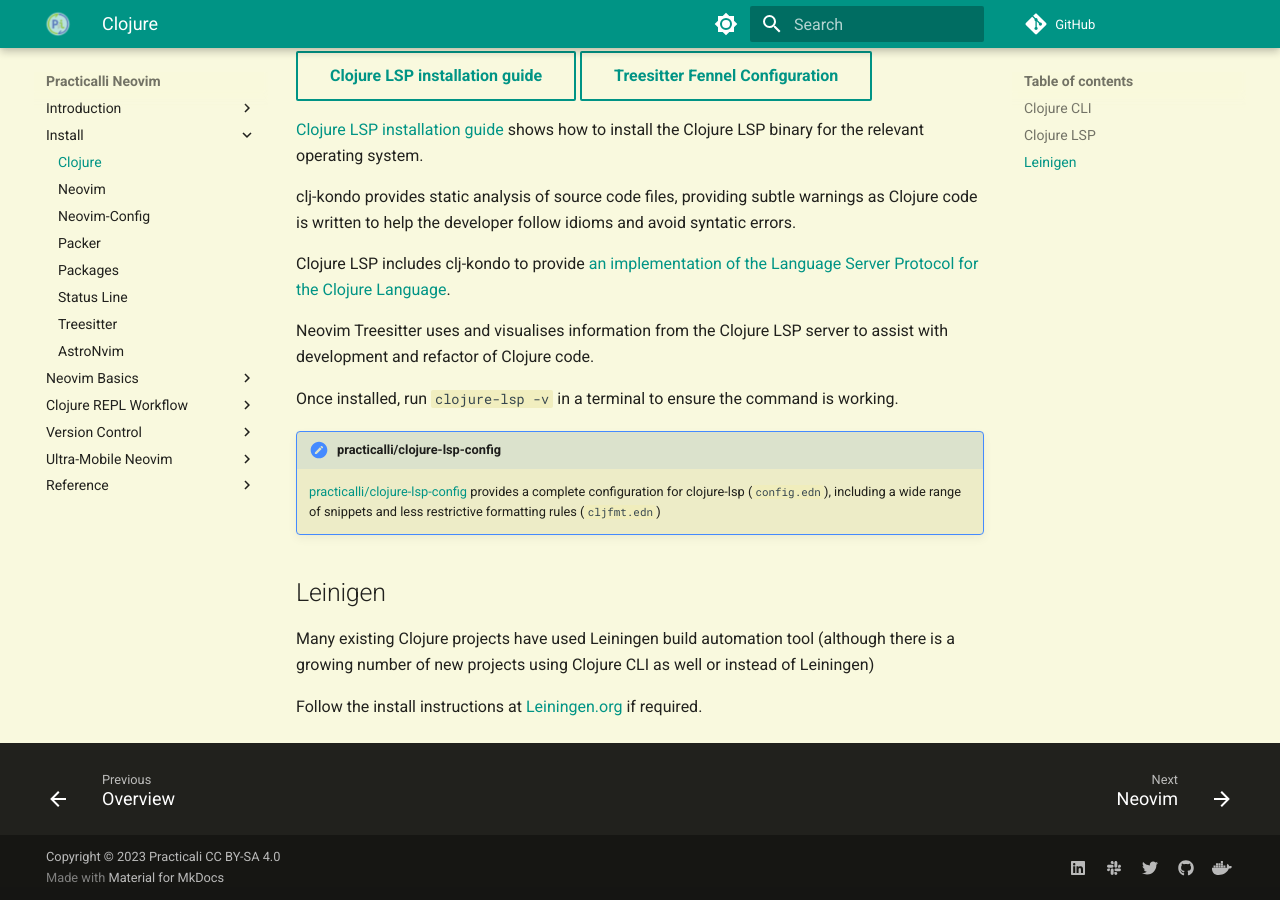
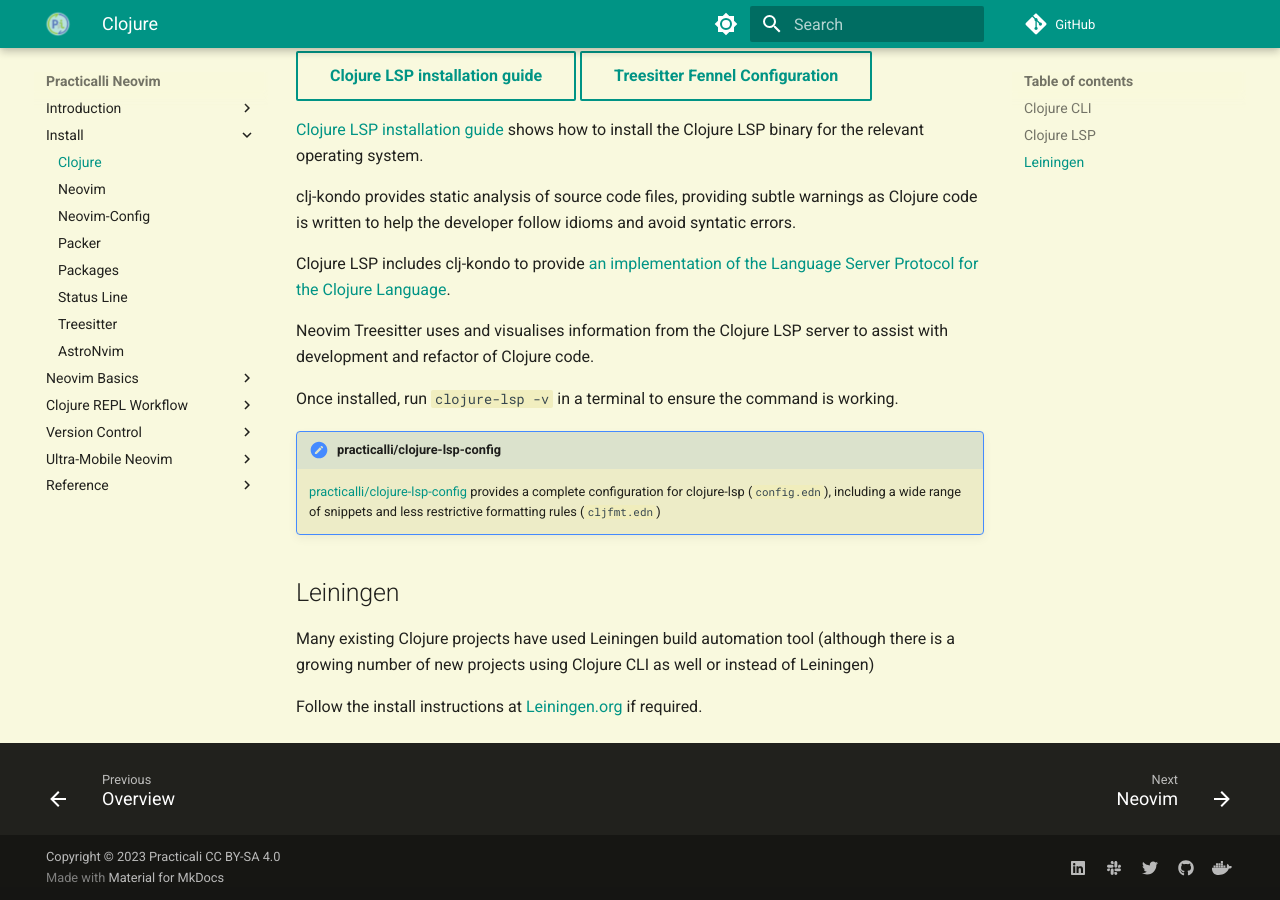
Before and after one commit to practicalli/neovim, an MkDocs documentation site: the page built from docs/install/clojure.md, in a window 1280 px wide and 900 px high, scrolled down 892 px. Built offline with MkDocs 1.6.1 and Material for MkDocs 9.7.7, drawn with Linux system fonts in a browser that asks for light colours; plug-ins that fetch from the network failed and are left out; comment, search, counter and statistics services are not loaded.

Commit message:
install: correct Leiningen name

```diff
--- a/docs/install/clojure.md
+++ b/docs/install/clojure.md
@@ -40,7 +40,7 @@
     [practicalli/clojure-lsp-config](https://github.com/practicalli/clojure-lsp-config) provides a complete configuration for clojure-lsp (`config.edn`), including a wide range of snippets and less restrictive formatting rules (`cljfmt.edn`)
 
 
-## Leinigen
+## Leiningen
 
 Many existing Clojure projects have used Leiningen build automation tool (although there is a growing number of new projects using Clojure CLI as well or instead of Leiningen)
 
```
